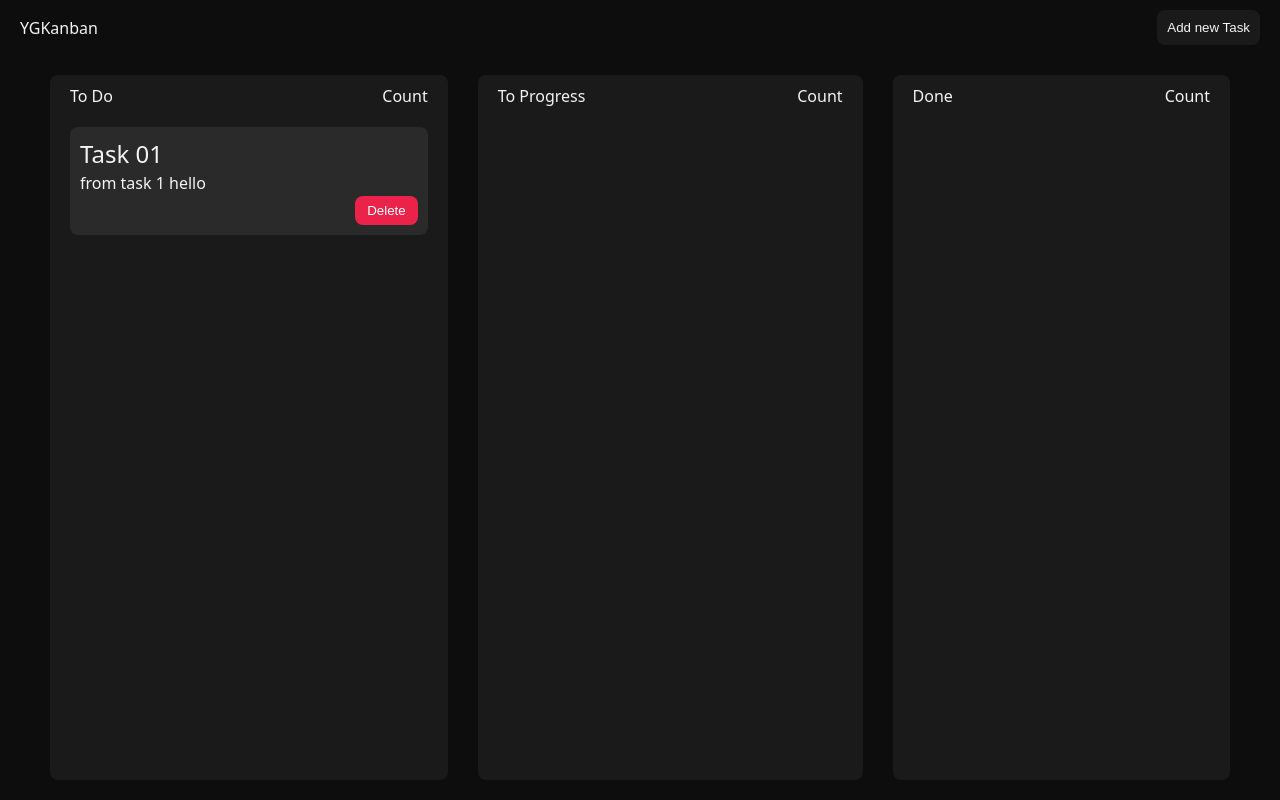
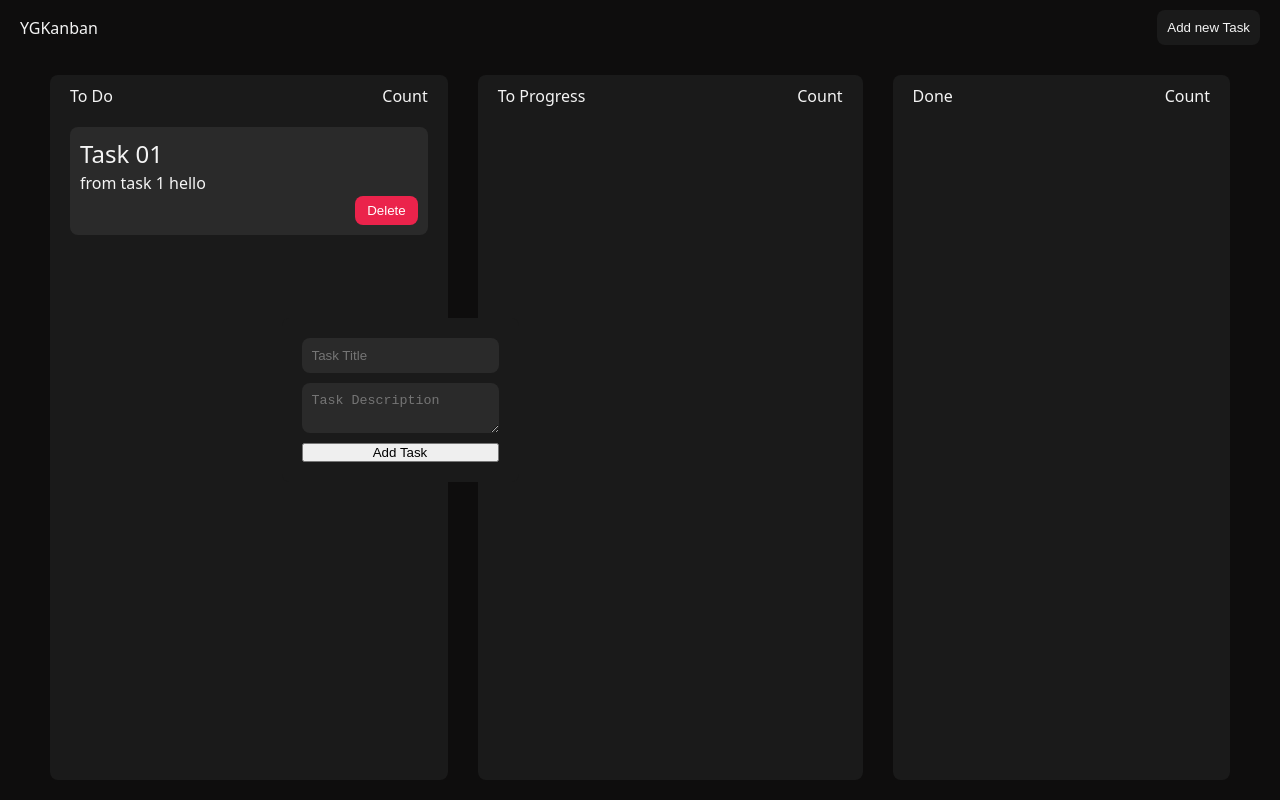
Before and after one commit to YGCodeScape/Kanban-Board, a plain HTML site: page index.html in a window 1280 px wide. Drawn offline with Linux system fonts and the light colour scheme.

Commit message:
new modal

```diff
--- a/index.html
+++ b/index.html
@@ -10,7 +10,7 @@
     <main>
         <nav>
             <div class="left">YGKanban</div>
-            <div class="right"><button>Add new Task</button></div>
+            <div class="right" id="toggle-modal"><button>Add new Task</button></div>
         </nav>
         <section class="board">
             <div id="todo" class="task-column">
@@ -39,6 +39,15 @@
         </section>
     </main>
 
+    <div class="modal add-new-task">
+        <div class="bg"></div>
+        <div class="modal-center">
+            <input type="text" placeholder="Task Title" />
+            <textarea name="" id="" placeholder="Task Description"></textarea>
+            <button class="add-task-btn" id="add-new-task">Add Task</button>
+        </div>
+    </div>
+
     <script src="script.js"></script>
 </body>
 </html>
--- a/style.css
+++ b/style.css
@@ -94,6 +94,35 @@ section {
     color: #fff;
 }
 
+.modal {
+    position: fixed;
+    height: 100vh;
+    width: 100vh;
+    top: 0;
+    left: 0;
+    display: flex;
+    justify-content: center;
+    align-items: center;
+}
+.modal-center {
+    background-color: var(--bg-btn);
+    padding : 20px;
+    border-radius: 8px;
+    display: flex;
+    flex-direction: column;
+    gap: 10px;
+    z-index: 9;
+}
+.modal-center input,
+.modal-center textarea,
+.modal-center select {
+    background-color: #2a2a2a;
+    border: none;
+    outline: none;
+    color: white;
+    padding: 10px;
+    border-radius: 8px;
+}
 
 
 @media screen and (max-width: 768px) {
```
